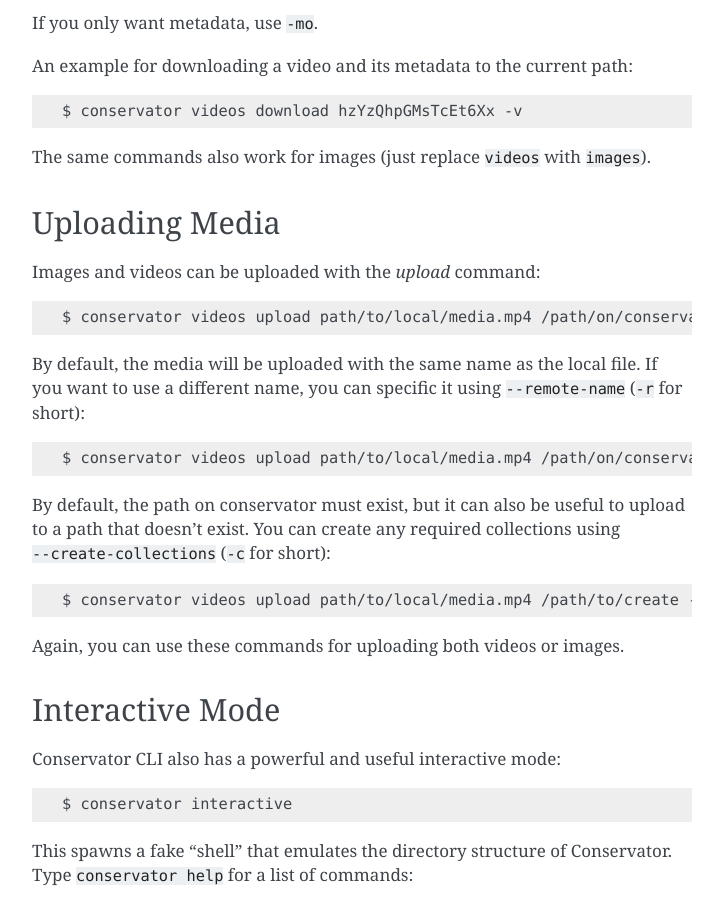
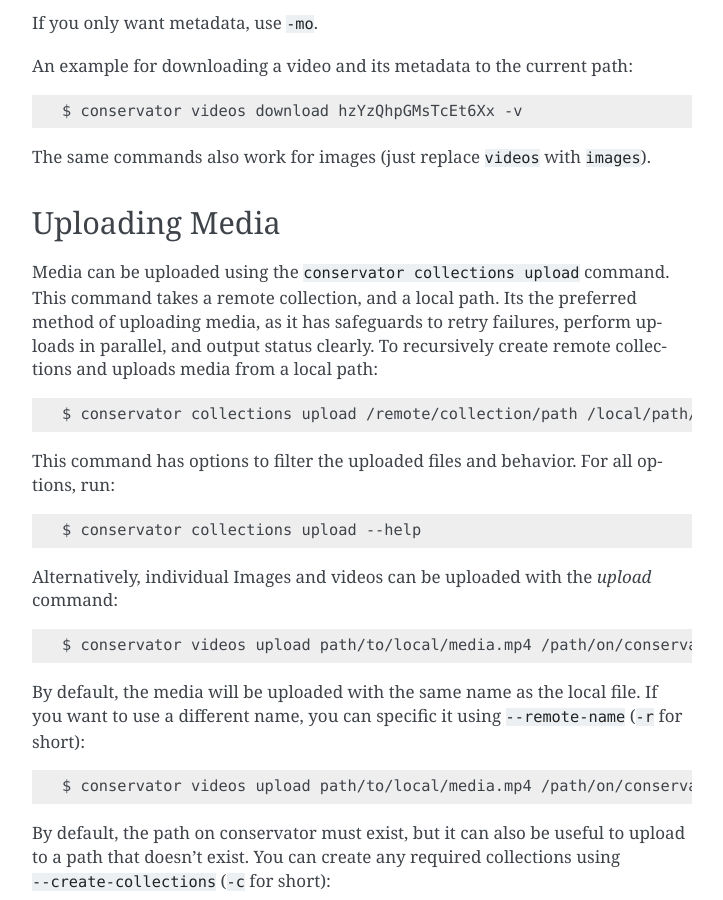
Before and after one commit to FLIR/conservator-cli, a Sphinx documentation site: the page built from docs/usage/cli_quickstart.rst, in a window 1280 px wide and 900 px high, scrolled down 2862 px. Shown: the whole window, without its empty margins (388-1111 px from the left). Built offline with Sphinx 7.4.7, drawn with Linux system fonts in a browser that asks for light colours.

Commit message:
Add documentation for collection upload

```diff
--- a/docs/usage/cli_quickstart.rst
+++ b/docs/usage/cli_quickstart.rst
@@ -134,9 +134,22 @@
 ``images``).
 
 Uploading Media
-----------------
+---------------
 
-Images and videos can be uploaded with the `upload` command::
+Media can be uploaded using the ``conservator collections upload`` command. This
+command takes a remote collection, and a local path. Its the preferred method of
+uploading media, as it has safeguards to retry failures, perform uploads in parallel,
+and output status clearly. To recursively create remote collections and uploads media
+from a local path::
+
+    $ conservator collections upload /remote/collection/path /local/path/to/upload --recursive
+
+This command has options to filter the uploaded files and behavior. For all options,
+run::
+
+    $ conservator collections upload --help
+
+Alternatively, individual Images and videos can be uploaded with the `upload` command::
 
     $ conservator videos upload path/to/local/media.mp4 /path/on/conservator/
 
```
